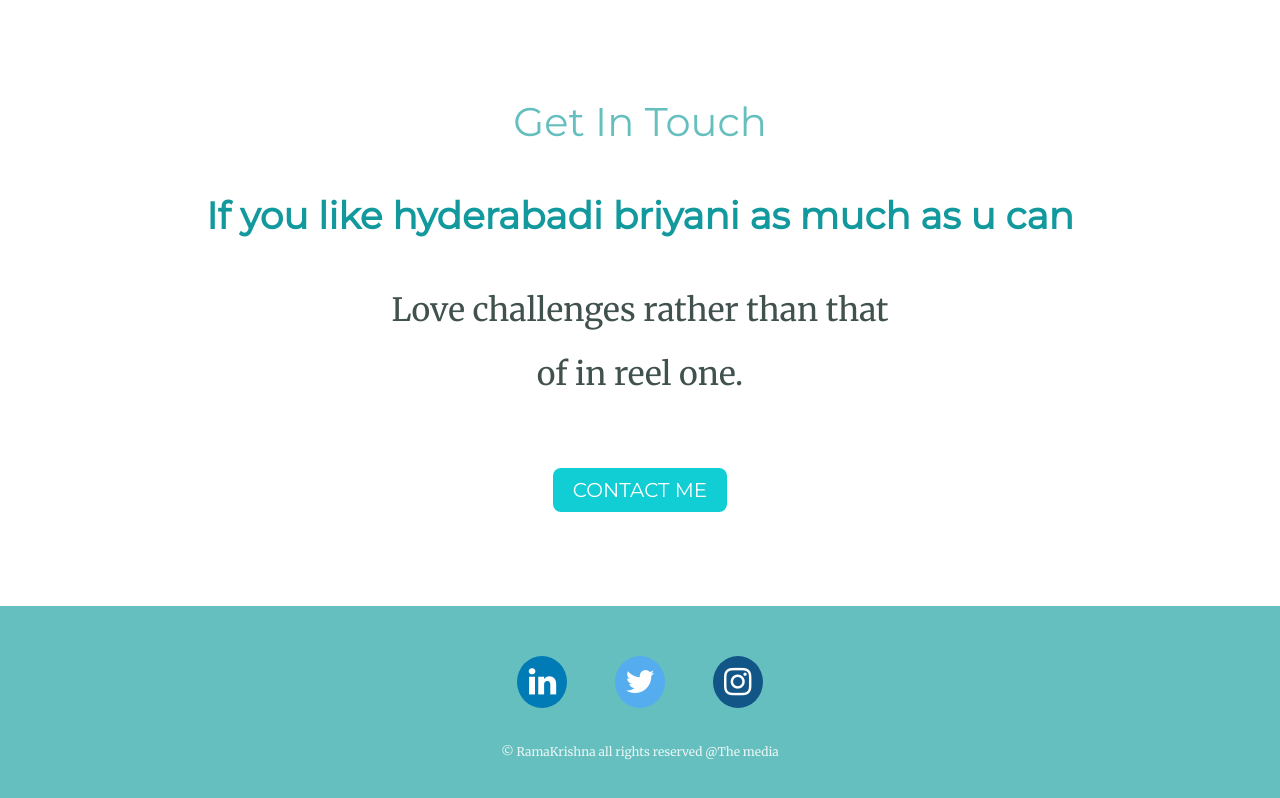
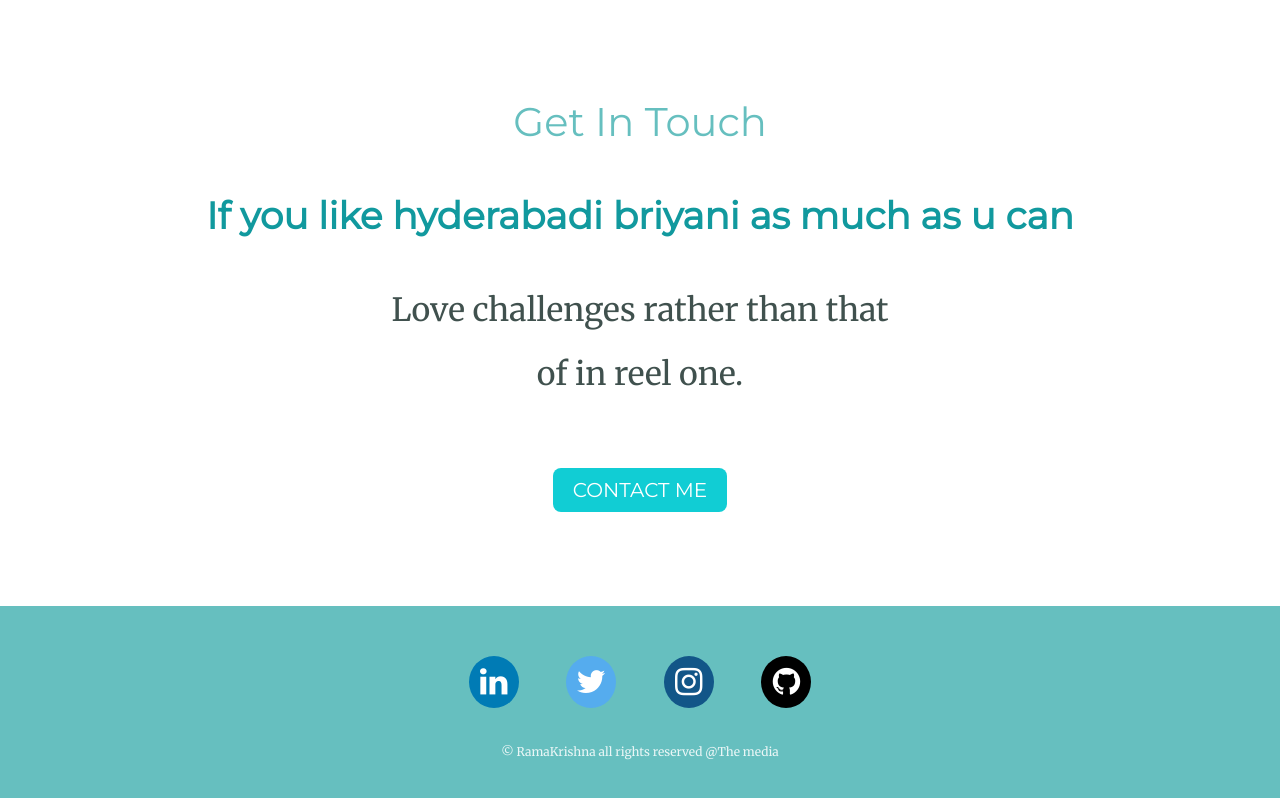
Before and after one commit to RamakrishnaKanchumoju/amplifer, a plain HTML site: page index.html in a window 1280 px wide. Shown: the part 2311-3109 px from the top of the page. Drawn offline with Linux system fonts and the light colour scheme.

Commit message:
Update index.html

```diff
--- a/index.html
+++ b/index.html
@@ -49,9 +49,10 @@
 
 <div class="bottom-container">
   <section>
-	  <a href="https://www.linkedin.com/"   class="linkedin"><i class="fa fa-linkedin"></i></a>
-<a href="https://twitter.com/"   class="twitter"><i class="fa fa-twitter"></i></a>
+	  <a href="https://www.linkedin.com/in/k-rama-krishna-78ab55201/"   class="linkedin"><i class="fa fa-linkedin"></i></a>
+<a href="https://twitter.com/Rama_krishna_05"   class="twitter"><i class="fa fa-twitter"></i></a>
 <a href="https://instagram.com/its_me_rama_krishna_05?igshid=NmQ2ZmYxZjA=" class="instagram"><i class="fa fa-instagram"></i></a>
+	  <a href="https://github.com/RamakrishnaKanchumoju" class="github"><i class="fa fa-github"></i></a>
 </section>
     <p class="copyright">© RamaKrishna all rights reserved @The media</p>
 
```
